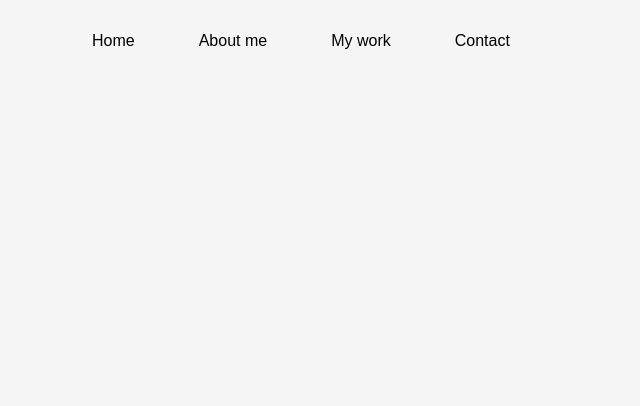
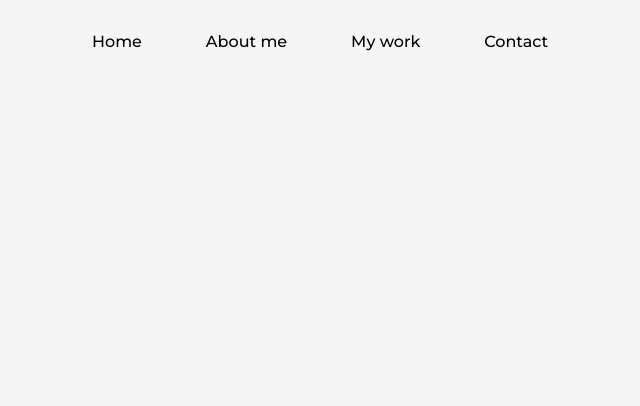
Before and after one commit to Ronansky20/Portfolio, a website: page public/Aboutme.html in a window 1280 px wide. Shown: the whole page, without its empty margins (73-713 px from the left). Drawn offline with nearby package versions, Linux system fonts and the light colour scheme; some packages are replaced by stand-ins of ours.

Commit message:
Font update #2

```diff
--- a/public/Aboutme.html
+++ b/public/Aboutme.html
@@ -26,7 +26,9 @@
     <script src="https://cdnjs.cloudflare.com/ajax/libs/gsap/3.5.1/gsap.min.js"></script>
     <script src="./js/index.js"></script>
     <link rel="stylesheet" href="./css/style.css">
-
+    <style>
+    @import url('https://fonts.googleapis.com/css2?family=Montserrat:wght@300;500;600;700&display=swap');
+    </style>
 
   </head>
 <body data-barba="wrapper">
```
Also changed, not shown: public/Mywork.html (+3 -1 lines), public/contact.html (+3 -1 lines), 1 other file.
